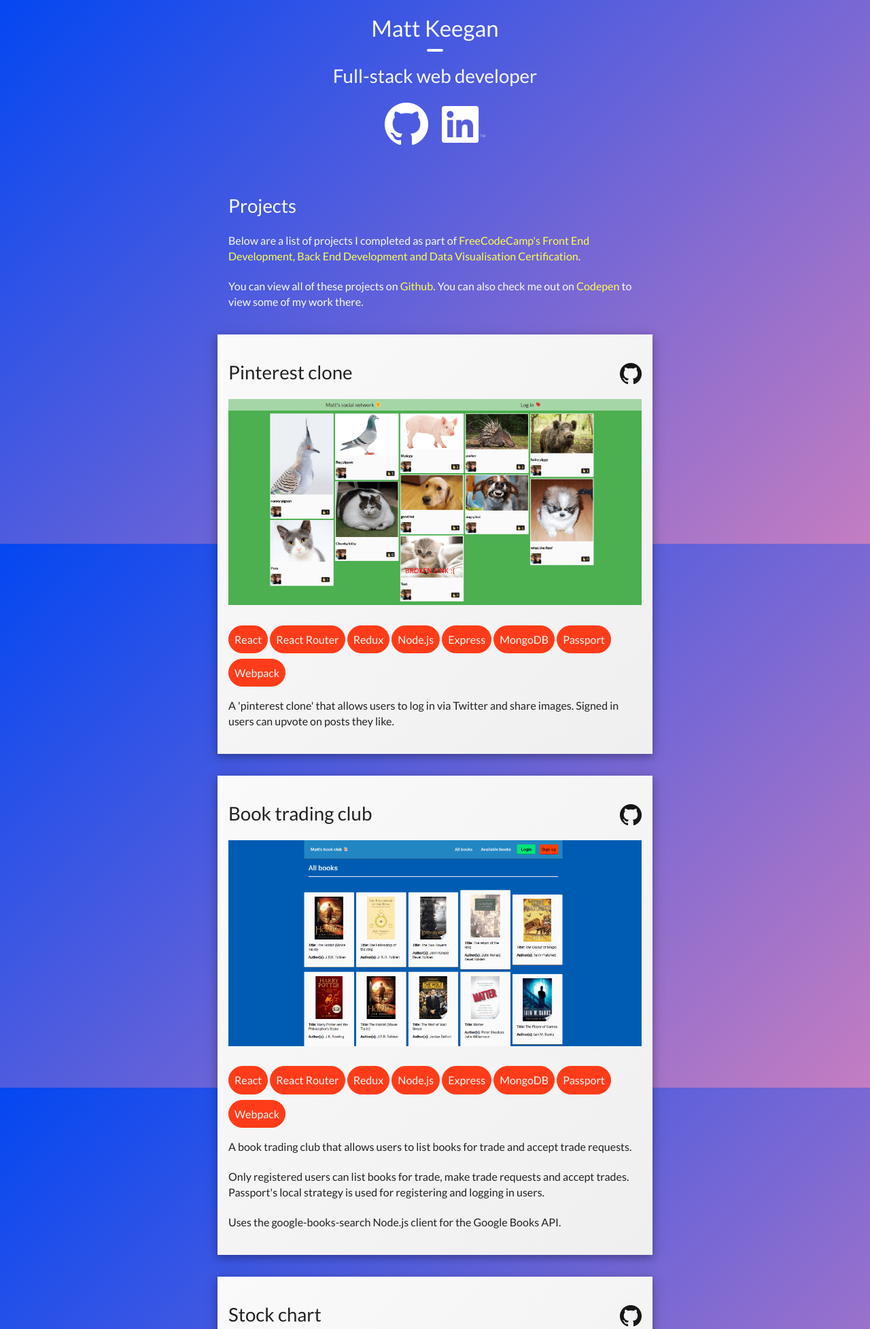
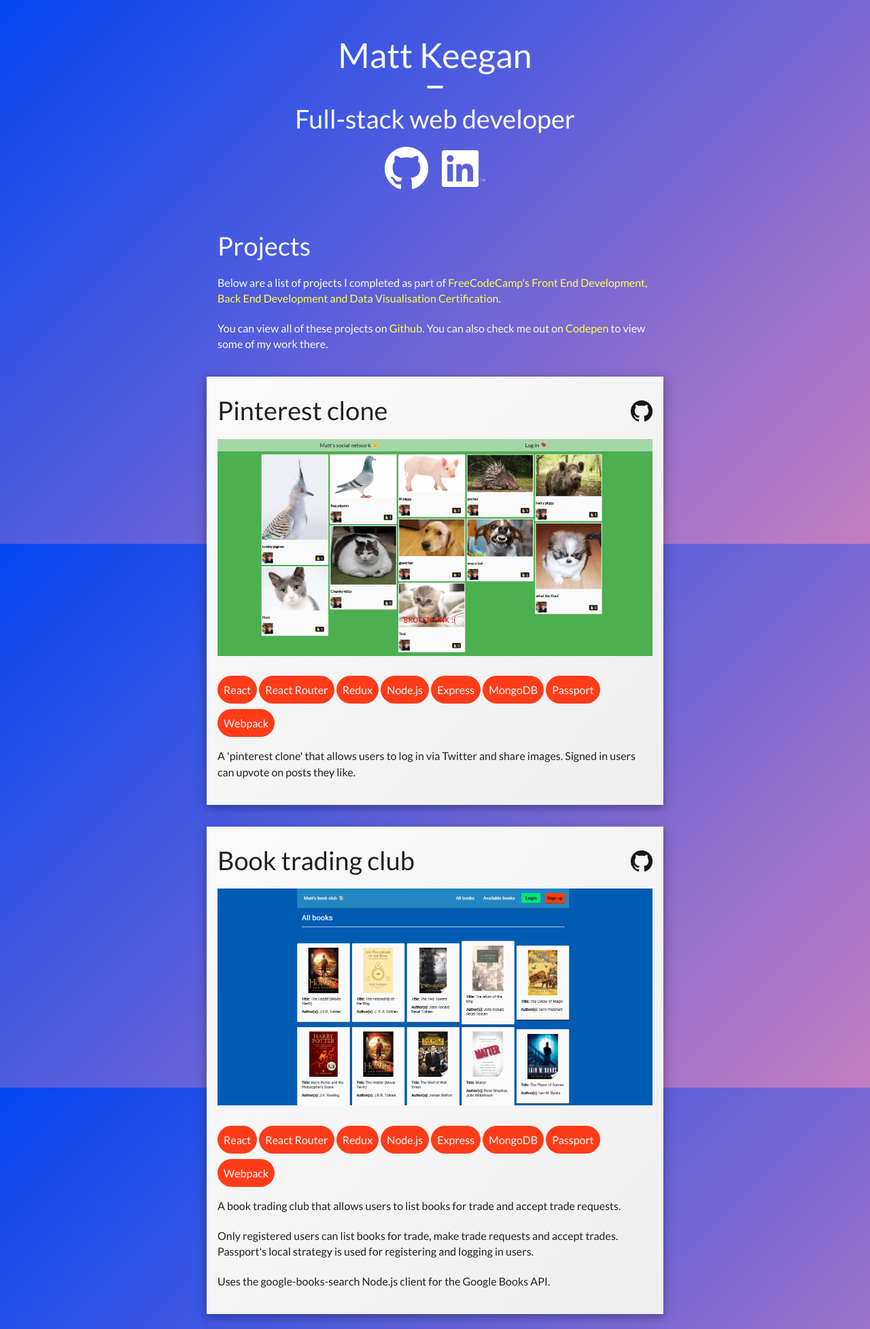
Before and after one commit to yobananaboy/mattkeegan.uk, a Node server app: page / in a window 1280 px wide. Shown: the top 1955 px of the page at 68% size. Run offline with Node 20, Linux system fonts and the light colour scheme; some libraries are stand-ins or nearby versions.

Commit message:
change font ratio

```diff
--- a/public/style.css
+++ b/public/style.css
@@ -1,6 +1,5 @@
-html {
-	font-size: 1em;
-}
+html {font-size: 1em;}
+
 body {
   	background-color: #0447F1;
 	background: linear-gradient(135deg, #0447F1, 50%, #C47DC1);
@@ -11,31 +10,28 @@
 	color: #fafafa;
 	margin: 0;
 }
-div {
-	box-sizing: border-box;
+
+p {margin-bottom: 1.3em;}
+
+h1, h2, h3, h4 {
+  margin: 0.3em 0 0.5em;
+  font-weight: inherit;
+  line-height: 1.2;
 }
-p {
-	margin-bottom: 1.3em;
+
+h1 {
+  margin-top: 1em;
+  font-size: 3.157em;
 }
-h1, h2, h3, h4 {
-	font-weight: inherit;
-	line-height: 1.2;
-}
-h1 {
-	font-size: 2.074em;
-}
-h2 {
-	font-size: 1.728em;
-}
-h3 {
-	font-size: 1.44em;
-}
-h4 {
-	font-size: 1.2em;
-}
-small, .font_small {
-	font-size: 0.833em;
-}
+
+h2 {font-size: 2.369em;}
+
+h3 {font-size: 1.777em;}
+
+h4 {font-size: 1.333em;}
+
+small, .font_small {font-size: 0.75em;}
+
 a, a:visited {
 	text-decoration: none;
 	color: #ffff4d;
@@ -121,7 +117,7 @@
 	width: 32px;
 	display: inline-block;
 	float: right;
-	padding-top: 1.6em;
+	padding-top: 1.2em;
 }
 .projects-item-wrapper img {
 	max-width: 100%;
```
